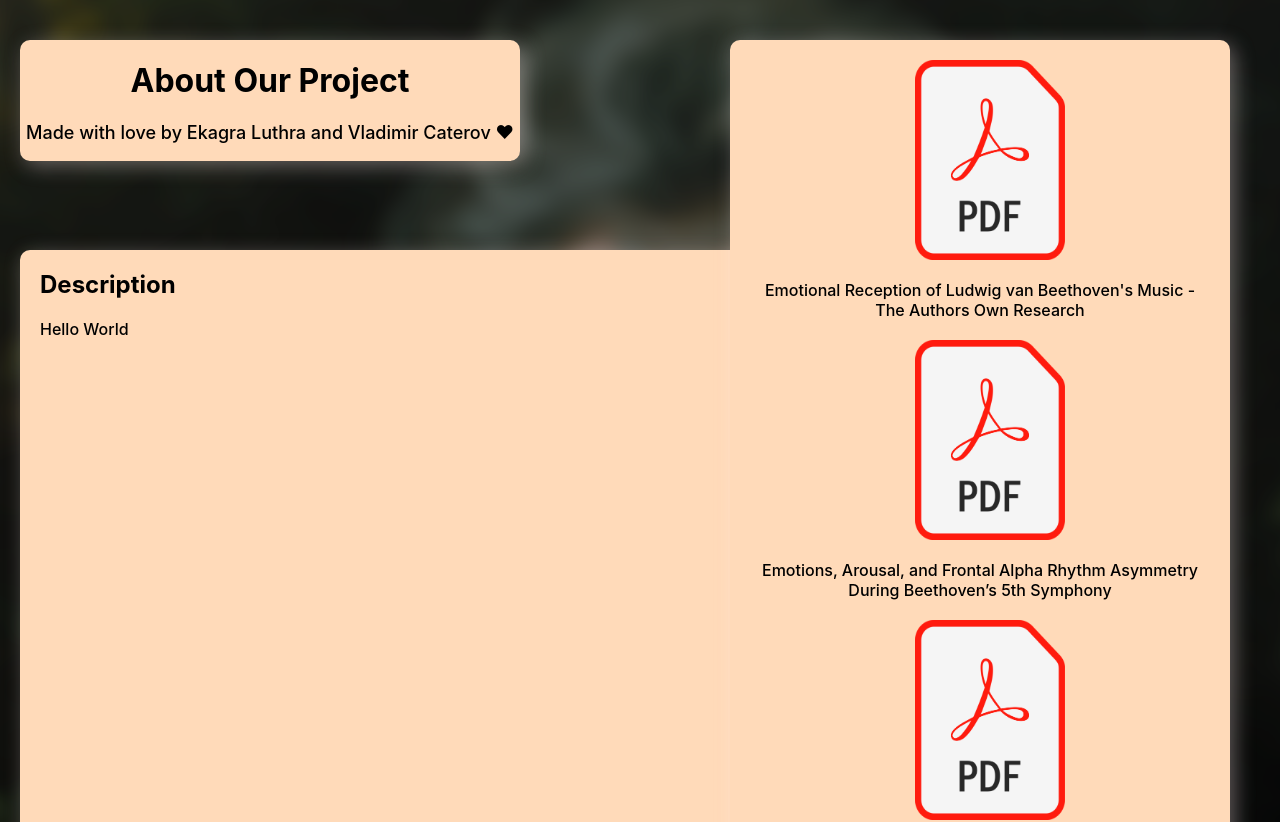
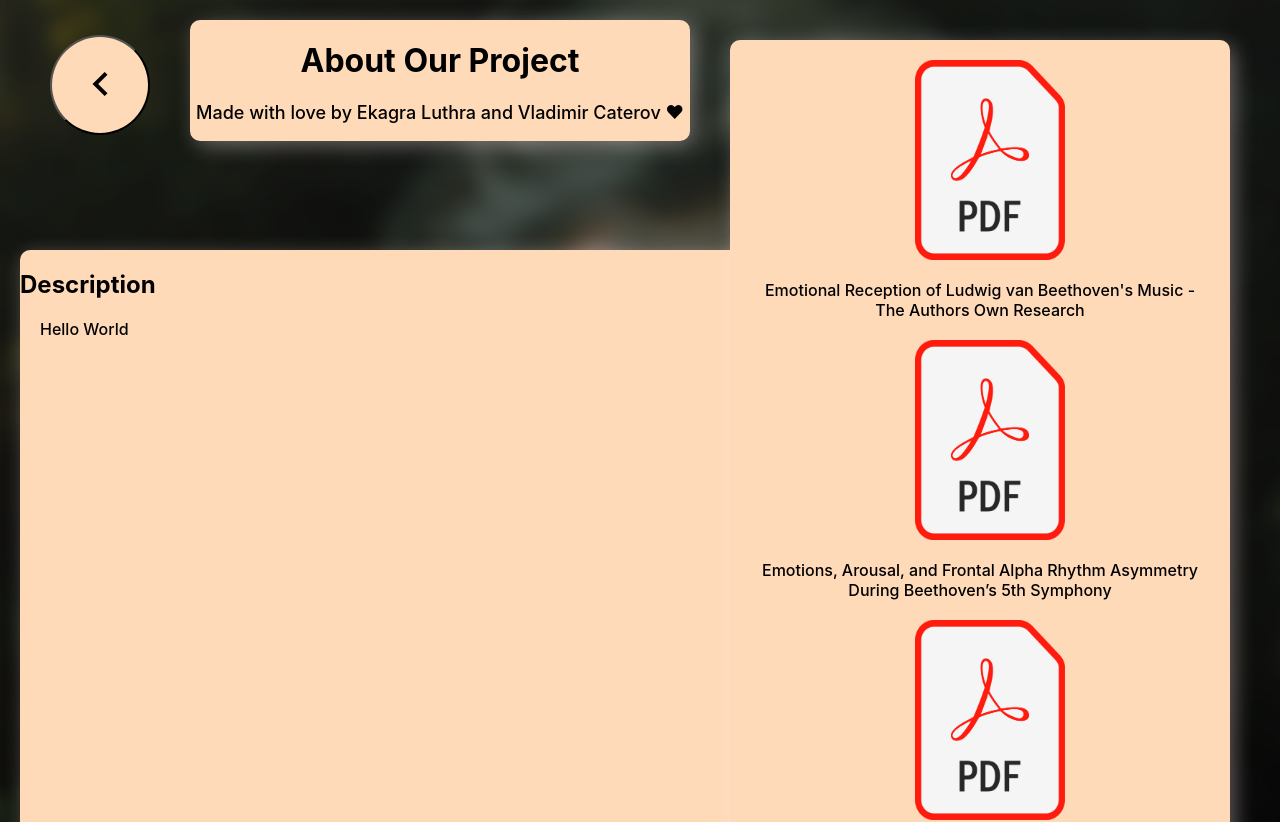
Before and after one commit to VladCaterov/beethoven-final-project, a React (Create React App) app in the folder beethoven-final/: page /about in a window 1280 px wide. Shown: the top 822 px of the page. Built offline with nearby package versions, Linux system fonts and the light colour scheme.

Commit message:
added back button route

```diff
--- a/beethoven-final/src/views/About.js
+++ b/beethoven-final/src/views/About.js
@@ -1,20 +1,30 @@
 import React from 'react';
 import './css/about.css';
+import {Link} from "react-router-dom";
+const About = () => {
 
-const About = () => {
     return (
 
     <div className= "container">
         <div className= "container-image"></div>
         <div className= "about-container">
-            <div className="header-container">
-                <h1 className="header-container__h1">About Our Project</h1>
-                <p className="header-container__p">
-                    Made with love by Ekagra Luthra and Vladimir Caterov ♥
-                </p>
+            <div className="head-container">
+                <div className="redirect-container">
+                    <Link to='/'>
+                        <button className="redirect-container__button">
+                            <img src="/images/back.svg" alt="Go Back Home"/>
+                        </button>
+                    </Link>
+                </div>
+                <div className="header-container">
+                    <h1 className="header-container__h1">About Our Project</h1>
+                    <p className="header-container__p">
+                        Made with love by Ekagra Luthra and Vladimir Caterov ♥
+                    </p>
+                </div>
             </div>
             <div className= "description-container">
-                <h2 className="description-container__h2">Description</h2>
+                <h2 className="description-cont ainer__h2">Description</h2>
                 <p className="description-container__p">Hello World</p>
             </div>
             <div className="resources-container">
--- a/beethoven-final/src/views/css/about.css
+++ b/beethoven-final/src/views/css/about.css
@@ -17,10 +17,32 @@
   position: relative;
   margin: 0px;
 }
+.head-container {
+  margin: 20px;
+}
+.redirect-container {
+  float: left;
+  overflow: hidden;
+  margin-right: 20px;
+  width: 150px;
+  height: 150px;
+}
+.redirect-container__button {
+  position: relative;
+  top: 15px;
+  left: 30px;
+  width: 100px;
+  height: 100px;
+  background-color: peachpuff;
+  border-radius: 100%;
+}
 .header-container {
-  position: absolute;
+  float: right;
+  overflow: hidden;
+
+  /* position: absolute; */
   box-shadow: rgba(255, 236, 236, 0.35) 5px 5px 20px;
-  margin-top: 40px;
+
   left: 20px;
   width: 500px;
   border-radius: 10px;
```
Also changed, not shown: beethoven-final/public/images/back.svg (added).
